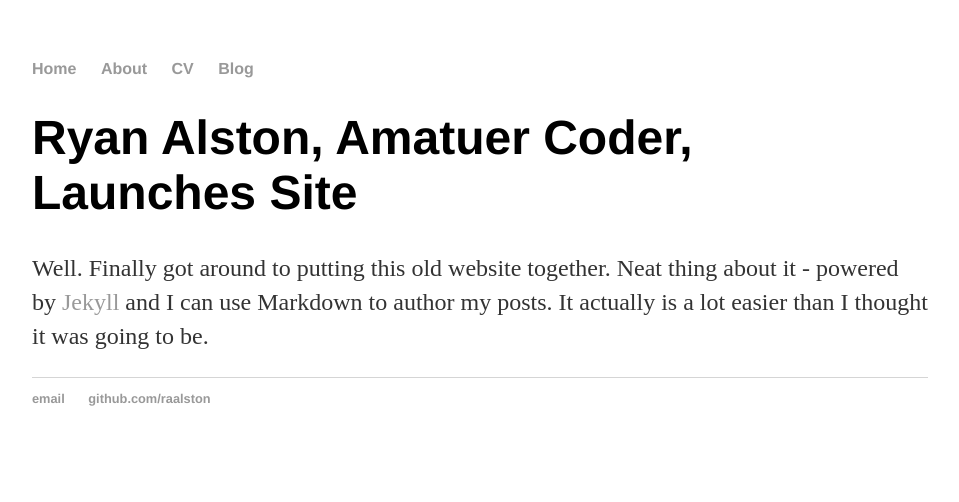
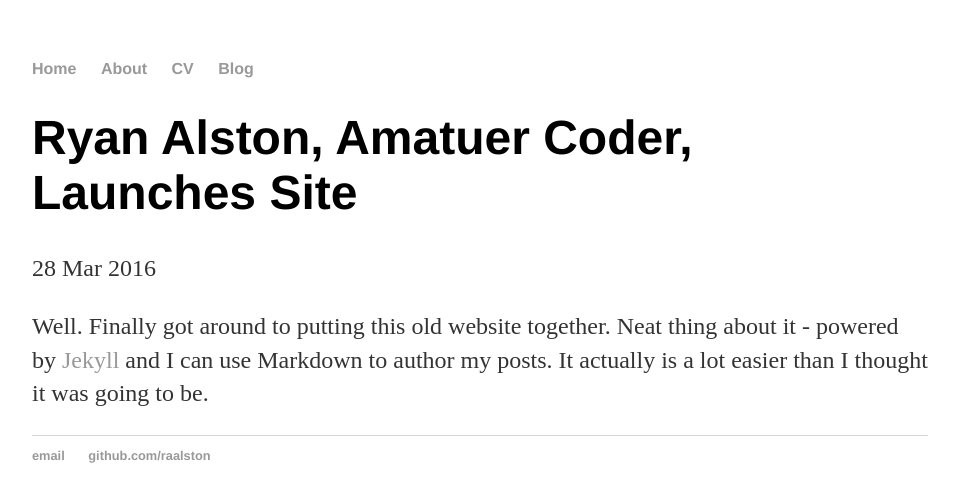
Before and after one commit to raalston/raalston.github.io, a Jekyll site: the page built from _posts/2016-03-28-ryan-alston-site-launched.md, in a window 1280 px wide. Shown: the top 502 px of the page, without its empty margins (160-1119 px from the left). Built offline with Jekyll 4.4.1, drawn with Linux system fonts in a browser that asks for light colours.

Commit message:
Update post.html

```diff
--- a/_layouts/post.html
+++ b/_layouts/post.html
@@ -1,8 +1,8 @@
 ---
 layout: default
 ---
-<h1>{{ page.title }} </h1>
-<p class ="meta:>{{ page.data | date_to_string }} </p>
+<h1>{{ page.title }}</h1>
+<p class="meta">{{ page.date | date_to_string }}</p>
 
 <div class="post">
   {{ content }}
```
